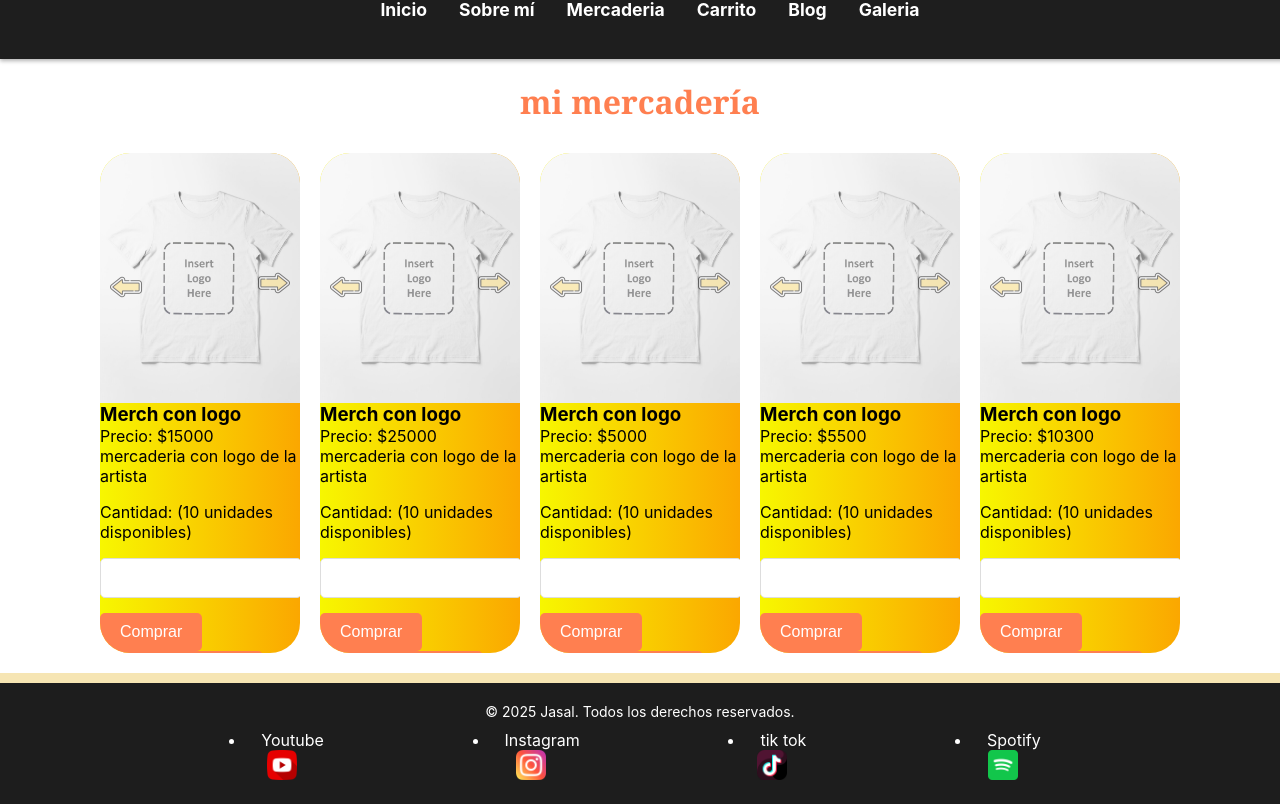
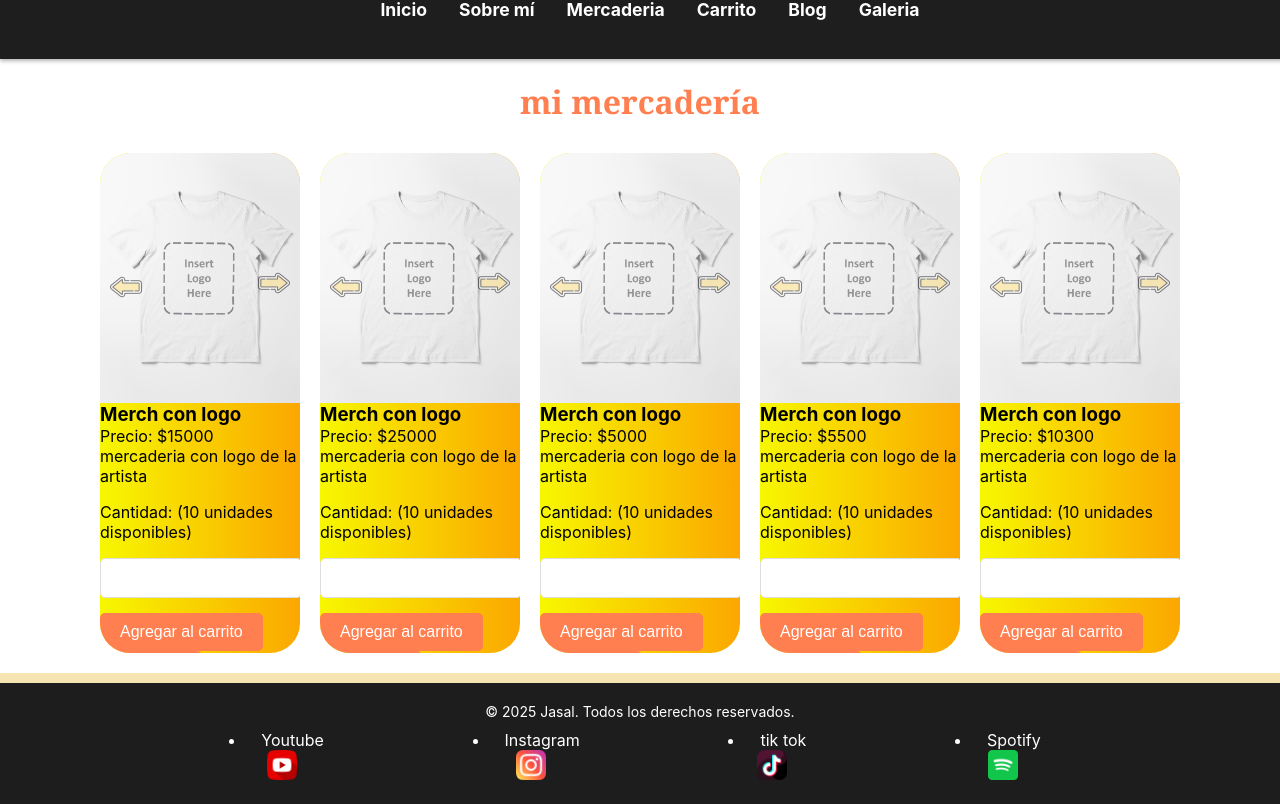
Before and after one commit to DiegoMarchandon/jasalpagina, a React (Create React App) app: page /mercaderia in a window 1280 px wide. Shown: the part 534-1338 px from the top of the page. Built offline with nearby package versions, Linux system fonts and the light colour scheme.

Commit message:
funcion agregarAlCarrito (incompleta)

```diff
--- a/src/pages/Mercaderia/Mercaderia.jsx
+++ b/src/pages/Mercaderia/Mercaderia.jsx
@@ -11,8 +11,8 @@ function Mercaderia(){
     const [arrPics, setArrPics] = useState(new Array(merch.length).fill(0));
 
     // necesito una variable de estado para que, cada vez que cambie su valor, el efecto se dispare.
-    const [clickItem, setClickItem] = useState(false);
-
+    const [carritoItems, setCarritoItems] = useState(localStorage.getItem('itemsCarrito'));
+/*
     useEffect(() =>{
 
         const carritoItems = localStorage.getItem('itemsCarrito');
@@ -24,12 +24,9 @@ function Mercaderia(){
                 }else alert("0 items en el carrito");
             }else alert("no existe esa clave");
         }
-    },clickItem);
 
-    /* merch.map((item,index) => {
-        console.log("cantidad de fotos del item: nro ",index,":",item.images.length);
-        console.log("cantidad de items:",merch.length);
-    }); */
+        setClickItem(false);
+    },clickItem); */
 
     // funciones para modificar el indice de la imagen correspondiente:
     function prevIMGHandler(index){
@@ -48,10 +45,21 @@ function Mercaderia(){
         return actualArr;
     }
 
-    function agregarAlCarrito(item){
+    // obtener el carrito actual desde localStorage (y parsearlo si existe)
+    function agregarAlCarrito(item) {
+        // Obtener el carrito actual desde localStorage (y parsearlo si existe)
+        const carritoActual = JSON.parse(localStorage.getItem('itemsCarrito')) || [];
 
+        // Agregar el nuevo item al carrito
+        const nuevoCarrito = [...carritoActual, item];
 
+        // Guardar el carrito actualizado en localStorage
+        localStorage.setItem('itemsCarrito', JSON.stringify(nuevoCarrito));
 
+        // Actualizar el estado
+        setCarritoItems(nuevoCarrito);
+
+        console.log("Ítem agregado al carrito:", item);
     }
 
     return (
@@ -76,8 +84,8 @@ function Mercaderia(){
                             <p className='item-cantidad'>Cantidad: ({item.cantidades} unidades disponibles)</p>
                             <div>
                                 <input type="number" name="inputCantidad" className="inputCantidad" min="0" max={item.cantidades} />
+                                <button onClick={() => agregarAlCarrito(item)}>Agregar al carrito</button>
                                 <button>Comprar</button>
-                                <button onClick={() => agregarAlCarrito(item)}>Agregar al carrito</button>
                             </div>
                         </div>
                     </div>
```
